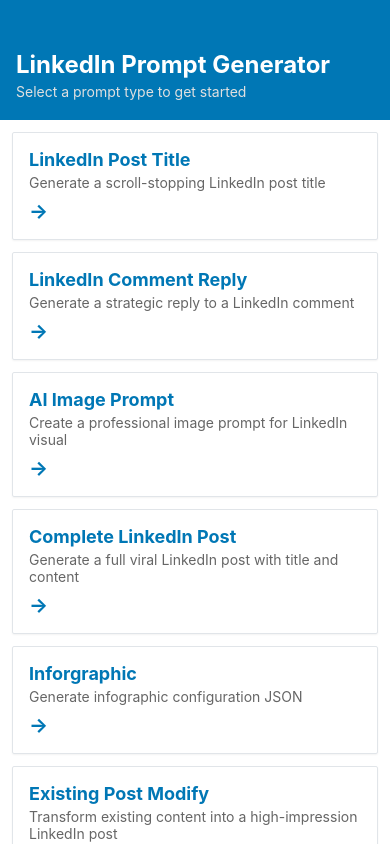
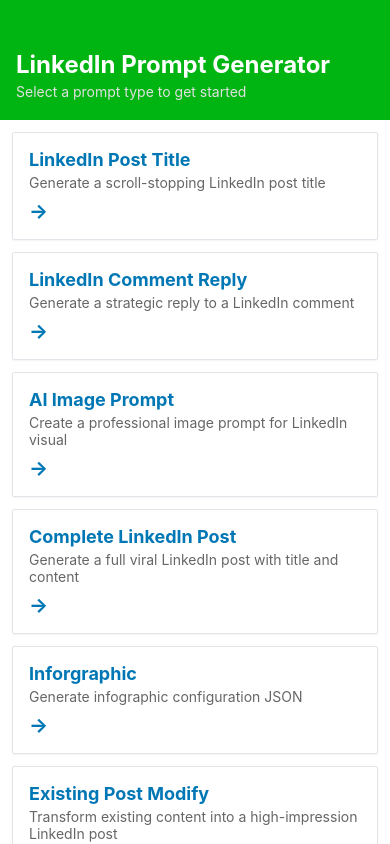
Before and after one commit to aktharfarvees-devvv/LinkedinViralPost, a React Native app: screen / in a window 390 px wide. Built offline with nearby package versions, Linux system fonts and the light colour scheme.

Commit message:
Header Color Changed

```diff
--- a/App.js
+++ b/App.js
@@ -532,7 +532,7 @@
     backgroundColor: '#ffffff',
   },
   header: {
-    backgroundColor: '#0077b5',
+    backgroundColor: '#00b512',
     paddingTop: 50,
     paddingBottom: 20,
     paddingHorizontal: 16,
```
